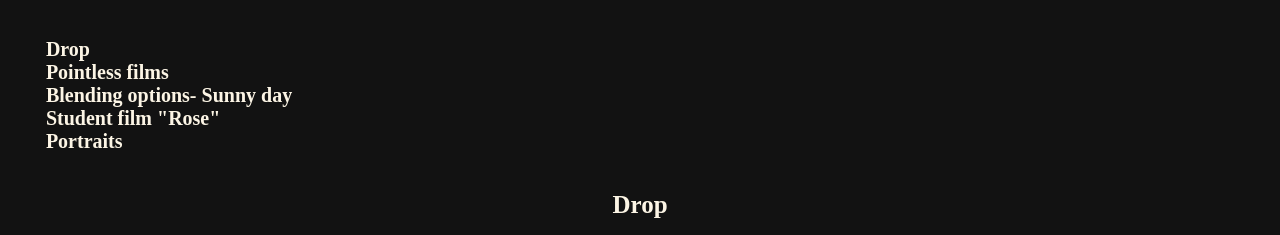
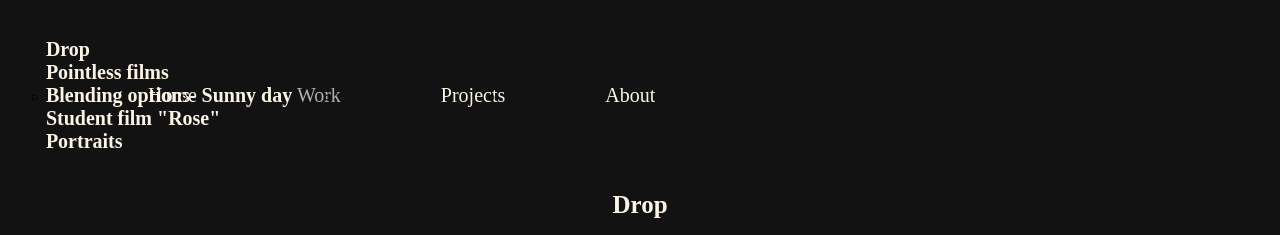
Before and after one commit to djokovicjovana/website_portfolio, a plain HTML site: page work.html in a window 1280 px wide. Shown: the top 235 px of the page. Drawn offline with Linux system fonts and the light colour scheme.

Commit message:
try to make menu bar

```diff
--- a/work.html
+++ b/work.html
@@ -11,11 +11,47 @@
             background-color: #121212;
         }
 
+        ul {
+            list-style-type: circle;
+            overflow: hidden;
+            background-color: transparent;
+            display: flex;
+            justify-content: center;
+            align-items: center;
+            margin-top: 2%;
+            position: fixed;
+        }
+
+        li {
+            float: left;
+        }
+
+        li a {
+            display: block;
+            color: #fcf5e5;
+            text-align: center;
+            width: 100%;
+            font-size: 20px;
+            padding: 20px 50px;
+            text-decoration: none;
+        }
+
+
+        li a:hover {
+            color: #afafaf;
+        }
+
+        li a.active {
+            color: #afafaf;
+        }
+
+
+
         .text {
             color: #fcf5e5;
             text-align: left;
             margin: 3%;
-            font-size: 80px;
+            font-size: 100px;
         }
 
         .text2 {
@@ -246,6 +282,13 @@
 </head>
 
 <body>
+    <ul>
+        <li><a href="#home">Home</a></li>
+        <li><a class="active" href="#work">Work</a></li>
+        <li><a href="#projects">Projects</a></li>
+        <li><a href="#about">About</a></li>
+    </ul>
+
     <div class="text">
         <h1> Drop
             <br> Pointless films
```
